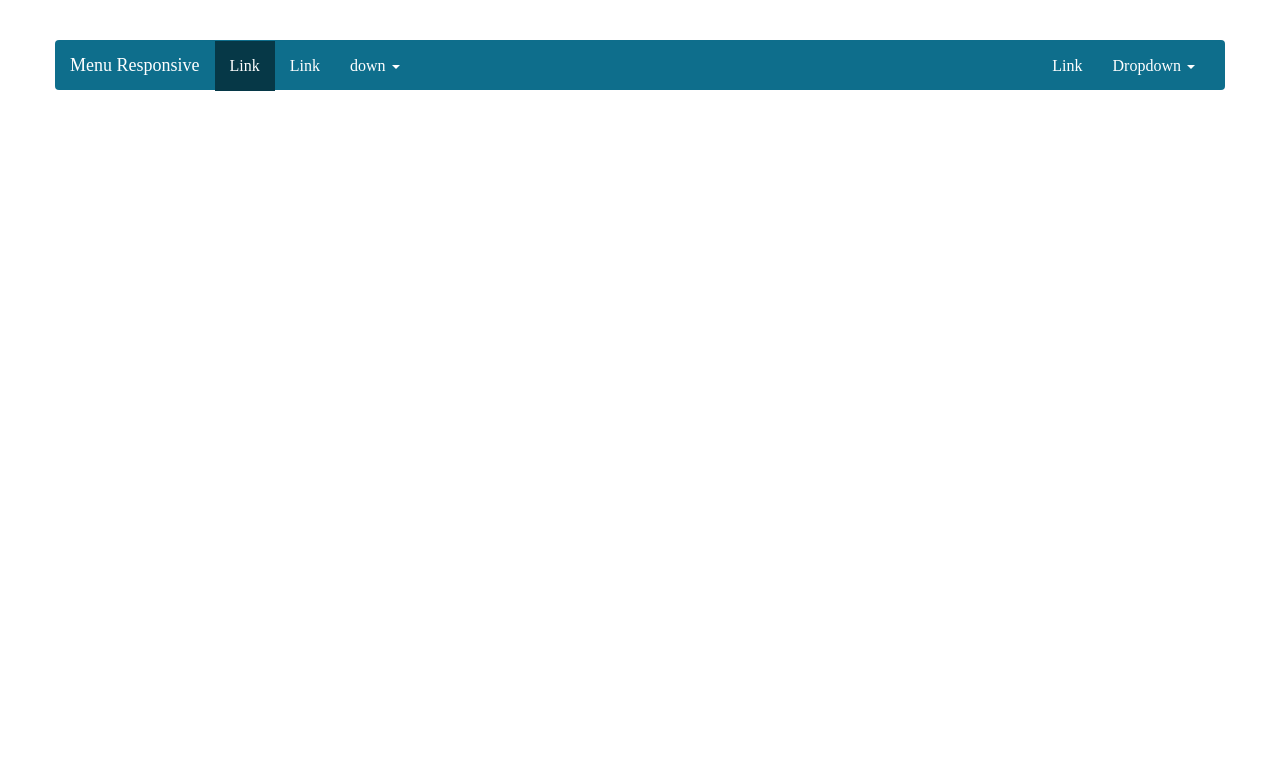
After one commit to RigobertoPO/TalentoenTI, a PHP site: page /mod/header.php in a window 1280 px wide. The commit adds this page. Shown: the top 779 px of the page. Run offline with PHP 8.4, Linux system fonts and the light colour scheme.

Commit message:
Version 3.8
Agregacion de iconos en la barra de herramientas en el footer.
Creacion de menu en el header

```diff
--- /dev/null
+++ b/css/StyleHeader.css
@@ -0,0 +1,397 @@
+a:active,
+a:hover {
+  outline: 0;
+}/*
+body {
+  font-family: 'Lato', sans-serif;
+  font-size: 15px;
+  line-height: 1.42857143;
+  color: #333333;
+  background-color: #ffffff;
+  margin: 0;
+  font-weight: 300;
+}*/
+a {
+  color: #fff;
+  text-decoration: none;
+  background: transparent;
+}
+a, .navbar-toggle,.dropdown-menu{
+  -webkit-transition: all .3s;
+  -moz-transition: all .3s;
+  -ms-transition: all .3s;
+  -o-transition: all .3s;
+  transition: all .3s;
+}
+a:hover,
+a:focus {
+  color: #063847;
+}
+a:focus {
+  outline: thin dotted;
+  outline: 5px auto -webkit-focus-ring-color;
+  outline-offset: -2px;
+}
+.container,.container-fluid {
+  margin-right: auto;
+  margin-left: auto;
+  padding-left: 15px;
+  padding-right: 15px;
+}
+@media (min-width: 768px) {
+  .container {
+    width: 750px;
+  }
+}
+@media (min-width: 992px) {
+  .container {
+    width: 970px;
+  }
+}
+@media (min-width: 1200px) {
+  .container {
+    width: 1170px;
+  }
+}
+.collapse {
+  display: none;
+}
+.collapse.in {
+  display: block;
+}
+.caret {
+  display: inline-block;
+  width: 0;
+  height: 0;
+  margin-left: 2px;
+  vertical-align: middle;
+  border-top: 4px solid;
+  border-right: 4px solid transparent;
+  border-left: 4px solid transparent;
+}
+.caret.right {
+  border-top: 4px solid transparent;
+  border-right: 4px solid transparent;
+  border-left: 4px solid;
+  border-bottom: 4px solid transparent;
+}
+.dropdown {
+  position: relative;
+}
+.dropdown-toggle:focus {
+  outline: 0;
+}
+.dropdown-menu {
+  position: absolute;
+  top: 100%;
+  left: 0;
+  z-index: 1000;
+  visibility: visible;
+  padding: 5px 0;
+  margin: 2px 0 0;
+  display: none;
+  list-style: none;
+  font-size: 14px;
+  background-color: #063847;
+  border-radius: 0 0 0 4px;
+  background-clip: padding-box;
+}
+.dropdown-menu .dropdown-menu {
+  min-width: 160px;
+  padding: 0;
+  display: none;
+  margin: 2px 0 0 40px;
+  list-style: none;
+  font-size: 14px;
+  opacity: 0;
+  background-color: #063847;
+  border-radius: 0 0 0 4px;
+  background-clip: padding-box;
+}
+@media (min-width: 768px) {
+  .dropdown-menu {
+    top: 200%;
+    left: 0;
+    visibility: hidden;
+    float: left;
+    display: block;
+    min-width: 160px;
+    padding: 5px 0;
+    opacity: 0;
+  }
+  .dropdown-menu:before{
+    content: "";
+    position: absolute;
+    top: -20px;
+    left: 30%;
+    border-style: solid;
+    border-width: 10px;
+    border-color: transparent transparent #063847 transparent;
+  }
+  .dropdown-menu .dropdown-menu {
+    top: -3px;
+    left: 120%;
+    display: block;
+    float: left;
+    z-index: 1000;
+    margin: 2px 0 0;
+    visibility: hidden;
+    opacity: 0;
+  }
+  .dropdown-menu .dropdown-menu:before{
+    content: "";
+    position: absolute;
+    top: 5px;
+    left: -20px;
+    border-style: solid;
+    border-width: 10px;
+    border-color: transparent #0e6e8c transparent transparent;
+  }
+  .dropdown:hover > .dropdown-menu {
+    opacity: 1 ;
+    top: 100% ;
+    visibility: visible ;
+  }
+  .dropdown-menu .dropdown:hover > .dropdown-menu {
+    opacity: 1;
+    top: -3px;
+    left: 100%;
+    padding: 5px 0;
+    visibility: visible;
+  }
+  .navbar-right .dropdown-menu {
+    left: auto;
+    right: 0;
+  }
+  .navbar-right .dropdown-menu:before{
+    content: "";
+    position: absolute;
+    top: -20px;
+    left: auto;
+    right: 30%;
+    border-style: solid;
+    border-width: 10px;
+    border-color: transparent transparent #063847 transparent;
+  }
+  .navbar {
+    border-radius: 4px;
+  }
+  .navbar-header {
+    float: left;
+  }
+  .navbar-collapse {
+    width: auto;
+    border-top: 0;
+    box-shadow: none;
+  }
+  .navbar-collapse.collapse {
+    display: block !important;
+    height: auto !important;
+    padding-bottom: 0;
+    overflow: visible !important;
+  }
+  .navbar-collapse.in {
+    overflow-y: visible;
+  }
+  .navbar-fixed-top .navbar-collapse,
+  .navbar-static-top .navbar-collapse,
+  .navbar-fixed-bottom .navbar-collapse {
+    padding-left: 0;
+    padding-right: 0;
+  }
+  .container > .navbar-header,
+  .container-fluid > .navbar-header,
+  .container > .navbar-collapse,
+  .container-fluid > .navbar-collapse {
+    margin-right: 0;
+    margin-left: 0;
+  }
+  .navbar > .container .navbar-brand,
+  .navbar > .container-fluid .navbar-brand {
+    margin-left: -15px;
+  }
+  .navbar-toggle {
+    display: none;
+  }
+  .navbar-nav {
+    float: left;
+    margin: 0 !important;
+  }
+  .navbar-nav > li {
+    float: left;
+  }
+  .navbar-nav > li > a {
+    padding-top: 15px !important;
+    padding-bottom: 15px !important;
+  }
+  .navbar-nav.navbar-right:last-child {
+    margin-right: -15px;
+  }
+  .navbar-right {
+    float: right !important;
+  }
+}
+.dropdown-menu .divider {
+  height: 1px;
+  margin: 9px 0;
+  overflow: hidden;
+  background-color: #0e6e8c;
+}
+.dropdown-menu > li {
+  position: relative;
+}
+.dropdown-menu > li > a {
+  display: block;
+  padding: 3px 20px;
+  clear: both;
+  color: #fff;
+  line-height: 1.42857143;
+  white-space: nowrap;
+}
+.dropdown-menu > li > a:hover,
+.dropdown-menu > li > a:focus,
+.dropdown-menu > .active > a,
+.dropdown-menu > .active > a:hover,
+.dropdown-menu > .active > a:focus {
+  background: #0e6e8c;
+  color: #fff;
+}
+.open > .dropdown-menu {
+  display: block;
+  opacity: 1;
+}
+.navbar {
+  position: relative;
+  min-height: 50px;
+  margin-top: 40px;
+  margin-bottom: 20px;
+  background-color: #0e6e8c;
+}
+.navbar-collapse {
+  max-height: 340px;
+  overflow-x: visible;
+  padding-right: 15px;
+  padding-left: 15px;
+  border-top: 1px solid transparent;
+  box-shadow: inset 0 1px 0 rgba(255, 255, 255, 0.1);
+  -webkit-overflow-scrolling: touch;
+}
+.navbar-collapse.in {
+  overflow-y: auto;
+}
+
+.container > .navbar-collapse,
+.container-fluid > .navbar-collapse {
+  margin-right: -15px;
+  margin-left: -15px;
+}
+.navbar-brand {
+  float: left;
+  padding: 15px 15px;
+  font-size: 18px;
+  line-height: 20px;
+  height: 50px;
+  color:#fff;
+}
+.navbar-brand:hover,
+.navbar-brand:focus {
+  text-decoration: none;
+}
+.navbar-toggle {
+  position: relative;
+  float: right;
+  margin-right: 15px;
+  padding: 9px 10px;
+  margin-top: 8px;
+  margin-bottom: 8px;
+  background-color: transparent;
+  background-image: none;
+  border: 1px solid transparent;
+  border-radius: 4px;
+}
+.navbar-toggle:focus {
+  outline: none;
+}
+.navbar-toggle .icon-bar {
+  display: block;
+  width: 22px;
+  height: 2px;
+  border-radius: 1px;
+}
+.navbar-toggle .icon-bar + .icon-bar {
+  margin-top: 4px;
+}
+.navbar-nav {
+  margin: 7.5px -15px;
+  list-style: none;
+  padding-left: 0;
+}
+.navbar-nav > li {
+  position: relative;
+  display: block;
+}
+.navbar-nav > li > a {
+  position: relative;
+  display: block;
+  padding: 10px 15px;
+  line-height: 20px;
+  overflow: hidden;
+  text-align: center;
+}
+@media (max-width: 767px) {
+  .navbar-nav .open .dropdown-menu{
+    position: static;
+    float: none;
+    width: auto;
+    margin-top: 0;
+    border: 0;
+    box-shadow: none;
+  }
+  .navbar-nav .open .dropdown-menu > li > a,
+  .navbar-nav .open .dropdown-menu .dropdown-header {
+    padding: 5px 15px 5px 25px;
+  }
+  .navbar-nav .open .dropdown-menu > li > a{
+    line-height: 20px;
+  }
+  .navbar-nav .open .dropdown-menu > li > a:hover,
+  .navbar-nav .open .dropdown-menu > li > a:focus {
+    background-image: none;
+  }
+}
+.navbar-nav > li > .dropdown-menu {
+  margin-top: 0;
+  border-top-right-radius: 0;
+  border-top-left-radius: 0;
+}
+.navbar .navbar-brand:hover,
+.navbar .navbar-brand:focus {
+  color: #fff;
+  background-color: transparent;
+}
+.navbar .navbar-nav > li > a:hover,
+.navbar .navbar-nav > li > a:focus {
+  background-color: transparent;
+  color: #fff;
+  -webkit-box-shadow: 0 -25px 0 #063847 inset, 0 25px 0 #063847 inset, 100px 0 0 #063847 inset, -100px 0 0 #063847 inset;
+  -moz-box-shadow: 0 -25px 0 #063847 inset, 0 25px 0 #063847 inset, 100px 0 0 #063847 inset, -100px 0 0 #063847 inset;
+  -ms-box-shadow: 0 -25px 0 #063847 inset, 0 25px 0 #063847 inset, 100px 0 0 #063847 inset, -100px 0 0 #063847 inset;
+  box-shadow: 0 -25px 0 #063847 inset, 0 25px 0 #063847 inset, 100px 0 0 #063847 inset, -100px 0 0 #063847 inset;
+}
+.navbar .navbar-nav > .active > a,
+.navbar .navbar-nav > .active > a:hover,
+.navbar .navbar-nav > .active > a:focus {
+  color: #fff;
+  background-color: #063847;
+}
+.navbar .navbar-toggle {
+  border-color: #fff;
+}
+.navbar .navbar-toggle:hover,
+.navbar .navbar-toggle:focus {
+  background-color: #063847;
+  border-color: #063847;
+}
+.navbar .navbar-toggle .icon-bar {
+  background-color: #fff;
+}
--- /dev/null
+++ b/mod/header.php
@@ -0,0 +1,72 @@
+<html lang="es">
+  <head>
+    <meta charset="utf-8">
+    <meta name="viewport" content="width=device-width, user-scalable=no, initial-scale=1.0, maximum-scale=1.0, minimum-scale=1.0">
+    <link rel="stylesheet" type="text/css" href="../css/StyleHeader.css">
+    <link rel="stylesheet" type="text/css" href="../css/fonts.css">
+    <script src="http://code.jquery.com/jquery-latest.js"></script>
+    <script src="../js/hearder.js"></script>
+    <script src="../js/HearderResponsive.js"></script>
+  </head>
+  <body bgcolor=white>
+  <?php
+    echo '
+      <header class="container">
+        <nav class="navbar">
+          <div class="container-fluid">
+            <div class="navbar-header">
+              <button type="button" class="navbar-toggle" data-toggle="collapse" data-target="#menu">
+                <span class="icon-bar"></span>
+                <span class="icon-bar"></span>
+                <span class="icon-bar"></span>
+              </button>
+              <a class="navbar-brand" href="https://www.henry-chavez.com">Menu Responsive</a>
+            </div>
+            <div class="collapse navbar-collapse" id="menu">
+              <ul class="navbar-nav">
+                <li class="active"><a href="https://www.henry-chavez.com">Link</a></li>
+                <li><a href="https://www.henry-chavez.com">Link</a></li>
+                <li class="dropdown">
+                  <a href="https://www.henry-chavez.com" class="dropdown-toggle">down <b class="caret"></b></a>
+                  <ul class="dropdown-menu">
+                    <li><a href="https://www.henry-chavez.com">Action</a></li>
+                    <li><a href="https://www.henry-chavez.com">Another action</a></li>
+                    <li><a href="https://www.henry-chavez.com">Something else here</a></li>
+                    <li class="divider"></li>
+                    <li><a href="https://www.henry-chavez.com">Separated link</a></li>
+                    <li class="dropdown">
+                      <a href="https://www.henry-chavez.com" class="dropdown-toggle">Dropdown <b class="caret right"></b></a>
+                      <ul class="dropdown-menu">
+                        <li><a href="https://www.henry-chavez.com">Action</a></li>
+                        <li><a href="https://www.henry-chavez.com">Another action</a></li>
+                        <li><a href="https://www.henry-chavez.com">Something else here</a></li>
+                        <li class="divider"></li>
+                        <li><a href="https://www.henry-chavez.com">Separated link</a></li>
+                      </ul>
+                  </li>
+                  </ul>
+                </li>
+              </ul>
+              <ul class="nav navbar-nav navbar-right">
+                <li><a href="https://www.henry-chavez.com">Link</a></li>
+                <li class="dropdown">
+                  <a href="https://www.henry-chavez.com" class="dropdown-toggle">Dropdown <b class="caret"></b></a>
+                  <ul class="dropdown-menu">
+                    <li><a href="https://www.henry-chavez.com">Action</a></li>
+                    <li><a href="https://www.henry-chavez.com">Another action</a></li>
+                    <li><a href="https://www.henry-chavez.com">Something else here</a></li>
+                    <li class="divider"></li>
+                    <li><a href="https://www.henry-chavez.com">Separated link</a></li>
+                  </ul>
+                </li>
+              </ul>
+            </div>
+          </div>
+        </nav>
+    </header>
+    ';
+  ?>
+
+
+  </body>
+</html>
```
Also changed, not shown: css/StyleFooter.css (added, +25 -0 lines), css/StyleMain.css (+2 -17 lines), js/header.js (added, +24 -0 lines), js/menuresponsive.js (added, +13 -0 lines), mod/footer.php (+8 -2 lines).
